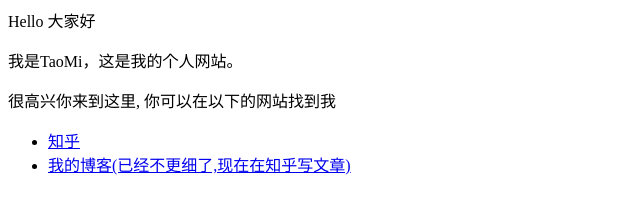
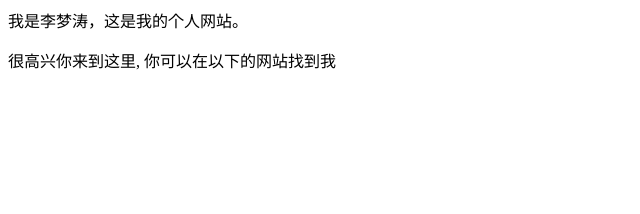
Before and after one commit to taomi-lab/taomi-lab.github.io, a plain HTML site: page index.html in a window 1280 px wide. Shown: the whole page, without its empty margins (0-640 px from the left). Drawn offline with Linux system fonts and the light colour scheme.

Commit message:
Update index.html

```diff
--- a/index.html
+++ b/index.html
@@ -1,8 +1,2 @@
-<p>Hello 大家好</p>
-<p>我是TaoMi，这是我的个人网站。 </p>
+<p>我是李梦涛，这是我的个人网站。 </p>
 <p>很高兴你来到这里, 你可以在以下的网站找到我</p>
-
-<ul>
-  <li> <a href="https://www.zhihu.com/people/AJLoveChina">知乎</a> </li>
-  <li> <a href="http://hejie.nigeerhuo.com">我的博客(已经不更细了,现在在知乎写文章)</a> </li>
-</ul>
```
